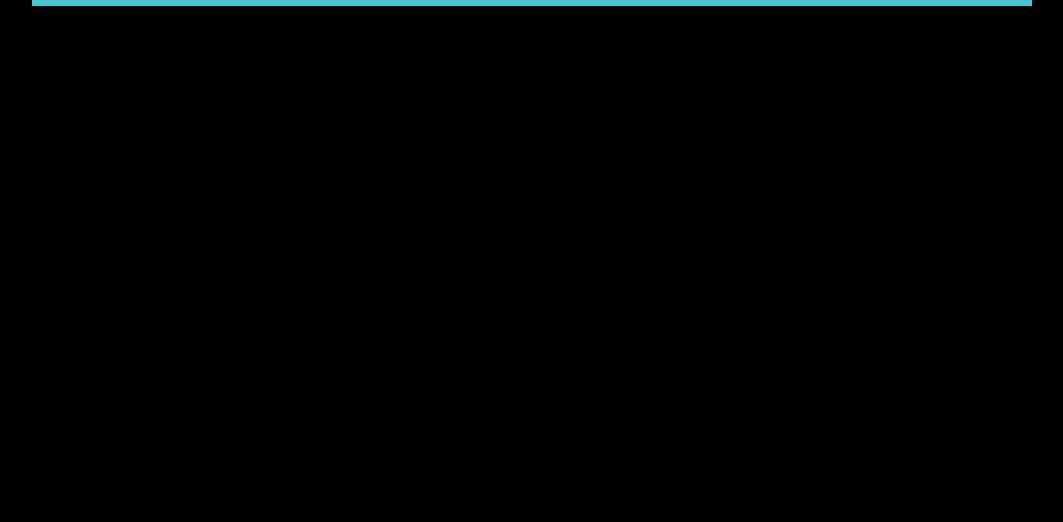
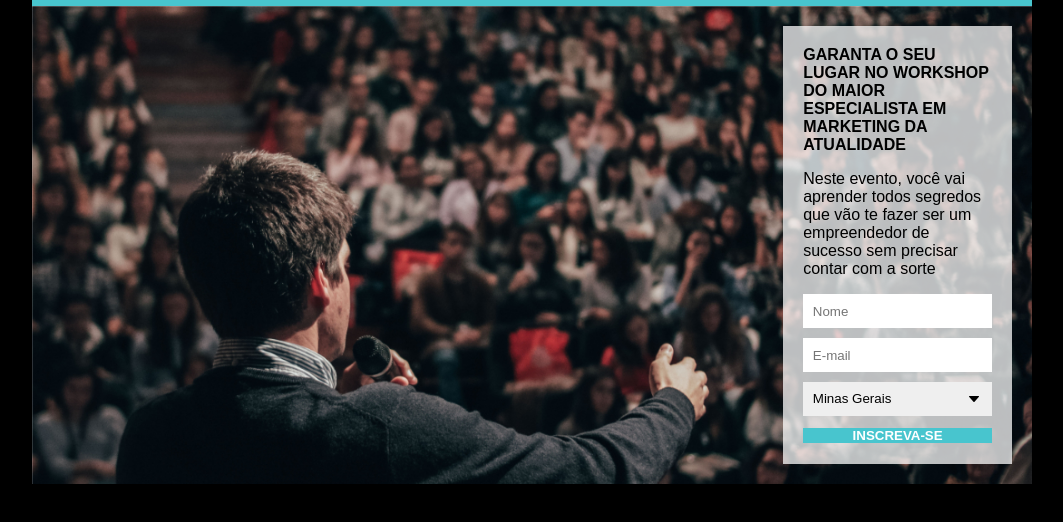
Before and after one commit to eutago/pagina-de-captura, a plain HTML site: page index.html in a window 1280 px wide. Shown: the part 42-564 px from the top of the page, without its empty margins (108-1171 px from the left). Drawn offline with Linux system fonts and the light colour scheme.

Commit message:
feat: creation main section done

```diff
--- a/index.html
+++ b/index.html
@@ -12,6 +12,29 @@
       <header>
         <h1 class="title">Participe do workshop que vai mudar o seu negócio</h1>
       </header>
+      <main>
+        <form>
+          <div class="form-container">
+            <h2 class="mb">
+              Garanta o seu lugar no workshop do maior especialista em marketing
+              da atualidade
+            </h2>
+            <p class="mb">
+              Neste evento, você vai aprender todos segredos que vão te fazer
+              ser um empreendedor de sucesso sem precisar contar com a sorte
+            </p>
+            <input type="text" id="name" name="name" placeholder="Nome" />
+            <input type="email" id="email" name="email" placeholder="E-mail" />
+            <select name="place">
+              <option value="MG">Minas Gerais</option>
+              <option value="RJ">Rio de Janeiro</option>
+              <option value="SP">São Paulo</option>
+              <option value="ES">Espírito Santo</option>
+            </select>
+            <button type="submit">Inscreva-se</button>
+          </div>
+        </form>
+      </main>
     </div>
   </body>
 </html>
--- a/src/css/style.css
+++ b/src/css/style.css
@@ -29,3 +29,51 @@ header {
   font-size: 1.6rem;
   text-transform: uppercase;
 }
+
+main {
+  background-image: url('../images/people.jpg');
+  background-size: cover;
+  background-repeat: no-repeat;
+  overflow: hidden;
+  padding: 1.25rem;
+}
+
+.form-container {
+  max-width: 14.3rem;
+  background-color: #ffffffbb;
+  padding: 1.25rem;
+  float: right;
+}
+
+h2 {
+  text-transform: uppercase;
+  font-size: 1rem;
+}
+
+.mb {
+  margin-bottom: 1rem;
+}
+
+input,
+select {
+  width: 100%;
+  padding: 0.6rem;
+  margin-bottom: 0.6rem;
+}
+
+button {
+  background-color: #48c5ce;
+  text-transform: uppercase;
+  color: #ffffff;
+  width: 100%;
+  font-weight: 700;
+}
+
+select {
+  -webkit-appearance: none;
+  -moz-appearance: none;
+  appearance: none;
+  background-image: url('../images/arrow.jpg');
+  background-repeat: no-repeat;
+  background-position: calc(100% - 10px) center;
+}
```
